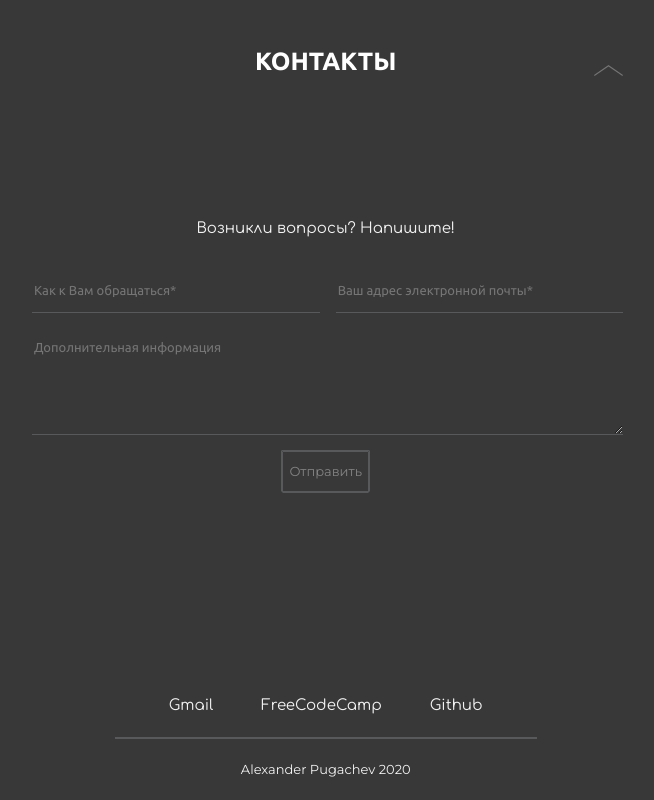
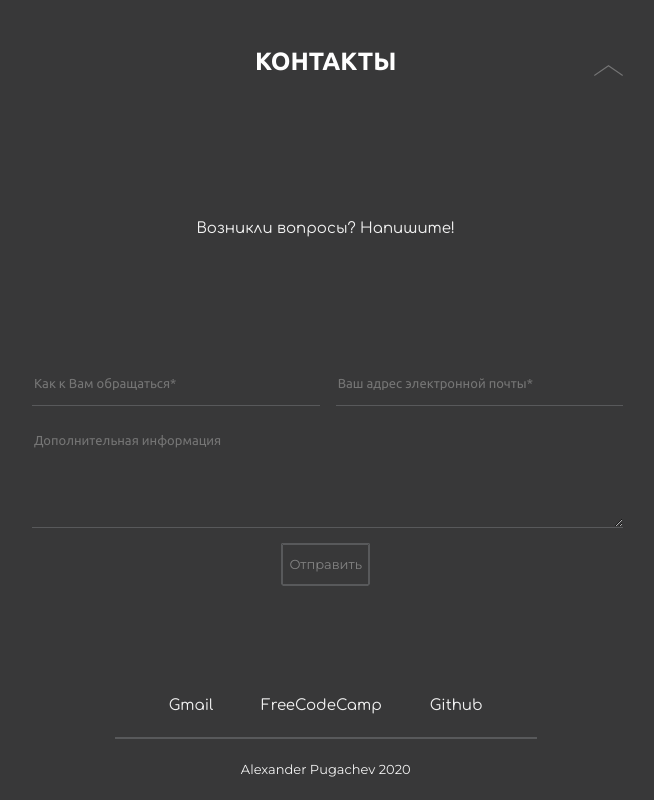
Before and after one commit to AlexanderPugachev/react-personal-page, a React (Create React App) app: page / in a window 1280 px wide. Shown: the part 1600-2400 px from the top of the page, without its empty margins (313-967 px from the left). Built offline with nearby package versions, Linux system fonts and the light colour scheme.

Commit message:
contact-form changes (result/error area)

```diff
--- a/public/index.html
+++ b/public/index.html
@@ -5,10 +5,6 @@
     <link rel="icon" href="%PUBLIC_URL%/favicon.ico" />
     <meta name="viewport" content="width=device-width, initial-scale=1" />
     <meta name="theme-color" content="#000000" />
-    <!--
-      manifest.json provides metadata used when your web app is installed on a
-      user's mobile device or desktop. See https://developers.google.com/web/fundamentals/web-app-manifest/
-    -->
 		<link rel="manifest" href="%PUBLIC_URL%/manifest.json" />
 		<link rel="stylesheet" href='%PUBLIC_URL%/reset.css' />
     <!--
@@ -20,20 +16,12 @@
       work correctly both with client-side routing and a non-root public URL.
       Learn how to configure a non-root public URL by running `npm run build`.
     -->
-    <title>Personal page</title>
+		<title>Personal page</title>
+		<script src="https://www.google.com/recaptcha/api.js?onload=onloadCallback&render=6Lc3tNEUAAAAADa5TT0gfApyhrwBhS1efh2W9AZX" async defer></script>
   </head>
   <body>
-    <noscript>You need to enable JavaScript to run this app.</noscript>
+    <!-- <noscript>You need to enable JavaScript to run this app.</noscript> -->
     <div id="root"></div>
-    <!--
-      This HTML file is a template.
-      If you open it directly in the browser, you will see an empty page.
 
-      You can add webfonts, meta tags, or analytics to this file.
-      The build step will place the bundled scripts into the <body> tag.
-
-      To begin the development, run `npm start` or `yarn start`.
-      To create a production bundle, use `npm run build` or `yarn build`.
-    -->
   </body>
 </html>
--- a/src/components/content/contacts/ContactForm.css
+++ b/src/components/content/contacts/ContactForm.css
@@ -6,7 +6,8 @@
 	grid-template:
 		"name email"
 		"message message"
-		"button button";
+		"button button"
+		"error error";
 	gap: 40px 20px;
 	justify-items: center;
 }
@@ -14,6 +15,25 @@
 	.contact-form {
 		gap: 20px;
 	}
+}
+.contact-form_error, .contact-form_result {
+	font-family: var(--ubuntu);
+	font-size: var(--font-size-main);
+	line-height: var(--line-height-main);
+	color: var(--color-text-3);
+	height: 42px;
+	width: 100%;
+	display: flex;
+	flex-direction: column;
+	justify-content: center;
+	align-items: center;
+}
+.contact-form_error {
+	grid-area: error;
+	background-color: lightcoral;
+}
+.contact-form_result {
+	background-color: lightgreen;
 }
 .grid-name {
 	grid-area: name;
@@ -39,7 +59,8 @@
 			"name name"
 			"email email"
 			"message message"
-			"button button";
+			"button button"
+			"error error";
 	}
 	.contact-form input {
 		line-height: 20px;
@@ -83,3 +104,6 @@
 .grid-button input:active {
 	background-color: var(--color-text-1);
 }
+.grid-button input:focus {
+	border-bottom-color: var(--color-bgd-3);
+}
--- a/src/components/content/contacts/ContactForm.jsx
+++ b/src/components/content/contacts/ContactForm.jsx
@@ -2,21 +2,21 @@ import React from 'react';
 import './ContactForm.css';
 import emailjs from 'emailjs-com';
 
-const ContactForm = () => {
-
-	const sendEmail = (e) => {
-		e.preventDefault();
-
-    emailjs.sendForm('contact_service', 'template_1fodUhug', e.target, 'user_8LOVz3hSMpsufKBJ1Iz4i')
-      .then((result) => {
-          console.log('success ', result.status, result.text);
-      }, (error) => {
-          console.log('failed ', error.text);
-      });
+class ContactForm extends React.Component {
+	constructor(props) {
+		super(props)
+		this.state = {
+			result: false,
+			error: false
+		}
+		this.sendEmail = this.sendEmail.bind(this)
 	}
 
+	render() {
 		return (
-		<form className="contact-form" onSubmit={sendEmail}>
+			<div>
+				{!this.state.result &&
+					<form className="contact-form" onSubmit={this.sendEmail}>
 						<div className="grid-name">
 							<input type="text" name="user_name" placeholder='Как к Вам обращаться*' required/>
 						</div>
@@ -27,11 +27,36 @@ const ContactForm = () => {
 							<textarea name="message" placeholder='Дополнительная информация' />
 						</div>
 						<div className="grid-button">
-				<input type="submit" value="Отправить" />
+							<input type="submit" value="Отправить"/>
 						</div>
+						{this.state.error &&
+							<div className="contact-form_error">
+								<p>	Возникла ошибка, попробуйте еще раз </p>
+							</div>
+						}
 					</form>
+				}
+				{this.state.result &&
+					<div className="contact-form_result">
+						<p>Ваше сообщение отправлено, спасибо</p>
+					</div>
+				}
+			</div>
 		)
+	}
 
+	sendEmail(e) {
+		e.preventDefault();
+
+		emailjs.sendForm('contact_service', 'template_1fodUhug', e.target, 'user_8LOVz3hSMpsufKBJ1Iz4iц')
+			.then((result) => {
+				console.log('success ', result.status, result.text);
+				this.setState({result: true, error: false})
+			}, (error) => {
+				console.log('failed ', error.text);
+				this.setState({result: false, error: true})
+			});
+	}
 
 }
 
```
Also changed, not shown: public/manifest.json. Lines whose indentation alone changed are shown as unchanged.
